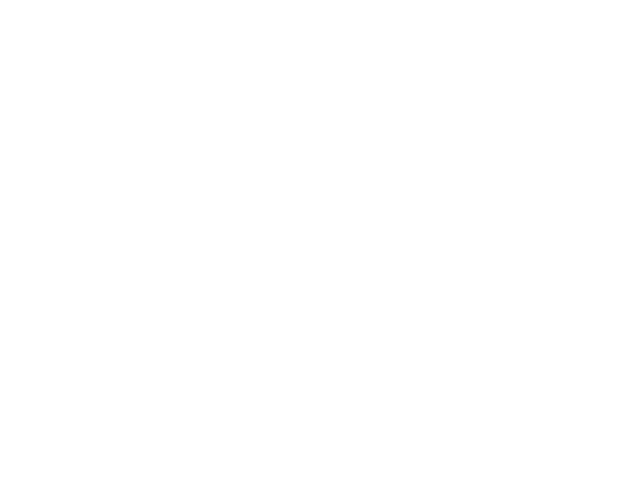
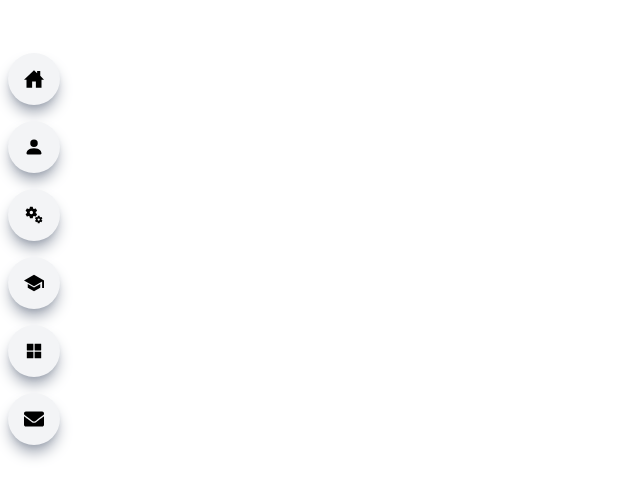
Before and after one commit to Pathum-Vimukthi/My-Portfolio, a React (Vite) app in the folder my-portfolio/: page / in a window 1280 px wide. Shown: the part 155-652 px from the top of the page, without its empty margins (0-640 px from the left). Built offline with nearby package versions, Linux system fonts and the light colour scheme.

Commit message:
Refactor sidenav component and add mobile navigation menu

```diff
--- a/my-portfolio/src/App.jsx
+++ b/my-portfolio/src/App.jsx
@@ -1,12 +1,14 @@
 import { useState } from 'react'
-import SideNave from './components/sidenav'
+import SideNave from './components/SideNavBar'
+import Main from './components/Main'
 
 function App() {
   const [count, setCount] = useState(0)
 
   return (
     <div>
-      <SideNave></SideNave>
+      <Main />
+      <SideNave />
     </div>
   )
 }
--- /dev/null
+++ b/my-portfolio/src/components/Main.jsx
@@ -0,0 +1,15 @@
+import React from 'react'
+import ParticlesBg from 'particles-bg'
+
+function Main() {
+  return (
+    <div id="main">
+        <ParticlesBg type="cobweb" bg={true} className="w-full h-screen object-cover"/>
+        <div>
+
+        </div>
+    </div>
+  )
+}
+
+export default Main
--- /dev/null
+++ b/my-portfolio/src/components/SideNavBar.jsx
@@ -0,0 +1,118 @@
+import React, { useState } from "react";
+import { BsFillPersonFill } from "react-icons/bs";
+import { FaEnvelope } from "react-icons/fa";
+import { GiHamburgerMenu } from "react-icons/gi";
+import { AiFillAppstore } from "react-icons/ai";
+import { IoHomeSharp, IoSchoolSharp } from "react-icons/io5";
+import { MdOutlineMiscellaneousServices } from "react-icons/md";
+
+function SideNavBar() {
+  const [nav, setNav] = useState(false);
+  const handleNav = () => {
+    setNav(!nav);
+  };
+
+  return (
+    <div>
+      <GiHamburgerMenu
+        onClick={handleNav}
+        className="absolute top-4 right-4 z-[99] md:hidden"
+      />
+      {nav ? (
+        <div className="fixed w-full h-screen bg-white/90 flex flex-col justify-center items-center z-20">
+          <a
+            href="#main"
+            className="w-[75%] flex justify-center items-center rounded-full shadow-lg bg-gray-100 shadow-gray-400 m-2 p-4 cursor-pointer hover:scale-110 ease-in duration-100"
+          >
+            <IoHomeSharp size={20} />
+            <span className="pl-4 font-primary font-bold">HOME</span>
+          </a>
+
+          <a
+            href="#aboutme"
+            className="w-[75%] flex justify-center items-center rounded-full shadow-lg bg-gray-100 shadow-gray-400 m-2 p-4 cursor-pointer hover:scale-110 ease-in duration-100"
+          >
+            <BsFillPersonFill size={20} />
+            <span className="pl-4 font-primary font-bold">ABOUT</span>
+          </a>
+
+          <a
+            href="#myservices"
+            className="w-[75%] flex justify-center items-center rounded-full shadow-lg bg-gray-100 shadow-gray-400 m-2 p-4 cursor-pointer hover:scale-110 ease-in duration-100"
+          >
+            <MdOutlineMiscellaneousServices size={20} />
+            <span className="pl-4 font-primary font-bold">SERVICES</span>
+          </a>
+
+          <a
+            href="#education&skills"
+            className="w-[75%] flex justify-center items-center rounded-full shadow-lg bg-gray-100 shadow-gray-400 m-2 p-4 cursor-pointer hover:scale-110 ease-in duration-100"
+          >
+            <IoSchoolSharp size={20} />
+            <span className="pl-4 font-primary font-bold">SKILL</span>
+          </a>
+
+          <a
+            href="#projects"
+            className="w-[75%] flex justify-center items-center rounded-full shadow-lg bg-gray-100 shadow-gray-400 m-2 p-4 cursor-pointer hover:scale-110 ease-in duration-100"
+          >
+            <AiFillAppstore size={20}/>
+            <span className="pl-4 font-primary font-bold">PROJECTS</span>
+          </a>
+
+          <a
+            href="#contact"
+            className="w-[75%] flex justify-center items-center rounded-full shadow-lg bg-gray-100 shadow-gray-400 m-2 p-4 cursor-pointer hover:scale-110 ease-in duration-100"
+          >
+            <FaEnvelope size={20} />
+            <span className="pl-4 font-primary font-bold">CONTACT</span>
+          </a>
+        </div>
+      ) : (
+        ""
+      )}
+      <div className="md:block hidden fixed top-[25%] z-10">
+        <div className="flex flex-col">
+          <a
+            href="#main"
+            className="rounded-full shadow-lg bg-gray-100 shadow-gray-400 m-2 p-4 cursor-pointer hover:scale-110 ease-in duration-300"
+          >
+            <IoHomeSharp size={20} />
+          </a>
+          <a
+            href="#aboutme"
+            className="rounded-full shadow-lg bg-gray-100 shadow-gray-400 m-2 p-4 cursor-pointer hover:scale-110 ease-in duration-300"
+          >
+            <BsFillPersonFill size={20} />
+          </a>
+          <a
+            href="#myservices"
+            className="rounded-full shadow-lg bg-gray-100 shadow-gray-400 m-2 p-4 cursor-pointer hover:scale-110 ease-in duration-300"
+          >
+            <MdOutlineMiscellaneousServices size={20} />
+          </a>
+          <a
+            href="#education&skills"
+            className="rounded-full shadow-lg bg-gray-100 shadow-gray-400 m-2 p-4 cursor-pointer hover:scale-110 ease-in duration-300"
+          >
+            <IoSchoolSharp size={20} />
+          </a>
+          <a
+            href="#projects"
+            className="rounded-full shadow-lg bg-gray-100 shadow-gray-400 m-2 p-4 cursor-pointer hover:scale-110 ease-in duration-300"
+          >
+            <AiFillAppstore size={20}/>
+          </a>
+          <a
+            href="#contact"
+            className="rounded-full shadow-lg bg-gray-100 shadow-gray-400 m-2 p-4 cursor-pointer hover:scale-110 ease-in duration-300"
+          >
+            <FaEnvelope size={20} />
+          </a>
+        </div>
+      </div>
+    </div>
+  );
+}
+
+export default SideNavBar;
--- a/my-portfolio/src/components/sidenav.jsx
+++ /dev/null
@@ -1,31 +0,0 @@
-import React, { useState } from "react";
-import { GiHamburgerMenu } from "react-icons/gi";
-import { IoHomeSharp } from "react-icons/io5";
-
-function sidenav() {
-  const [nav, setNav] = useState(false);
-  const handleNav = () => {
-    setNav(!nav);
-  };
-
-  return (
-    <div>
-      <GiHamburgerMenu
-        onClick={handleNav}
-        className="absolute top-4 right-4 z-[99] md:hidden"
-      />
-      {nav ? (
-        <div className="fixed w-full h-screen bg-white/90 flex flex-col justify-center items-center z-20">
-          <a href="#main" className="w-[75%] flex justify-center items-center rounded-full shadow-lg bg-gray-100 shadow-gray-400 m-2 p-4 cursor-pointer hover:scale-110 ease-in duration-100">
-            <IoHomeSharp size={20}/>
-            <span className="pl-4">Home</span>
-          </a>
-        </div>
-      ) : (
-        <div></div>
-      )}
-    </div>
-  );
-}
-
-export default sidenav;
```
